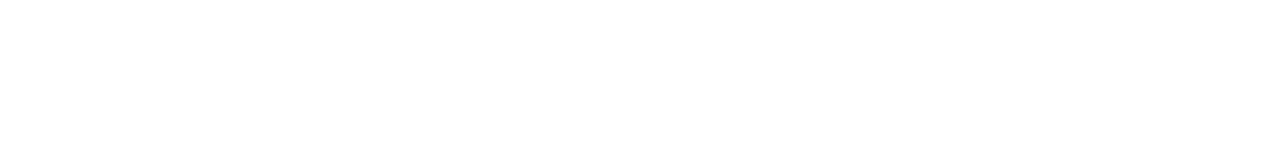
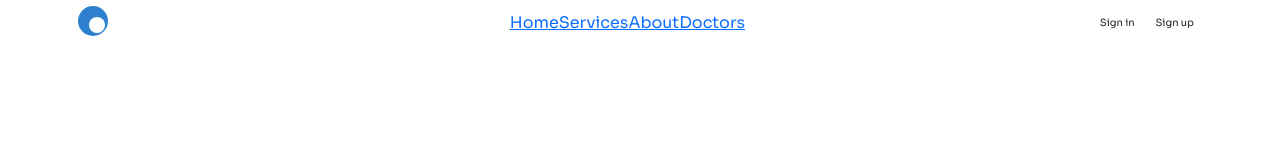
Before and after one commit to immanh/Dental-Care-Landing-Page, a plain HTML site: page index.html in a window 1280 px wide. Drawn offline with nearby package versions, Linux system fonts and the light colour scheme.

Commit message:
Set base for navbar

```diff
--- a/assets/css/global-styles.css
+++ b/assets/css/global-styles.css
@@ -0,0 +1,18 @@
+*,
+::before,
+::after {
+    box-sizing: border-box;
+}
+html {
+    font-size: 62.5%;
+}
+body {
+    font-family: "Sora", sans-serif;
+    font-size: 1.6rem;
+}
+:root {
+    /* Color */
+    --primary-color: #2e80ce;
+    --title-color: #10375c;
+    --description-color: #575f66;
+}
--- a/assets/css/reset.css
+++ b/assets/css/reset.css
@@ -0,0 +1,129 @@
+/* http://meyerweb.com/eric/tools/css/reset/
+   v2.0 | 20110126
+   License: none (public domain)
+*/
+
+html,
+body,
+div,
+span,
+applet,
+object,
+iframe,
+h1,
+h2,
+h3,
+h4,
+h5,
+h6,
+p,
+blockquote,
+pre,
+a,
+abbr,
+acronym,
+address,
+big,
+cite,
+code,
+del,
+dfn,
+em,
+img,
+ins,
+kbd,
+q,
+s,
+samp,
+small,
+strike,
+strong,
+sub,
+sup,
+tt,
+var,
+b,
+u,
+i,
+center,
+dl,
+dt,
+dd,
+ol,
+ul,
+li,
+fieldset,
+form,
+label,
+legend,
+table,
+caption,
+tbody,
+tfoot,
+thead,
+tr,
+th,
+td,
+article,
+aside,
+canvas,
+details,
+embed,
+figure,
+figcaption,
+footer,
+header,
+hgroup,
+menu,
+nav,
+output,
+ruby,
+section,
+summary,
+time,
+mark,
+audio,
+video {
+    margin: 0;
+    padding: 0;
+    border: 0;
+    font-size: 100%;
+    font: inherit;
+    vertical-align: baseline;
+}
+/* HTML5 display-role reset for older browsers */
+article,
+aside,
+details,
+figcaption,
+figure,
+footer,
+header,
+hgroup,
+menu,
+nav,
+section {
+    display: block;
+}
+body {
+    line-height: 1;
+}
+ol,
+ul {
+    list-style: none;
+}
+blockquote,
+q {
+    quotes: none;
+}
+blockquote:before,
+blockquote:after,
+q:before,
+q:after {
+    content: "";
+    content: none;
+}
+table {
+    border-collapse: collapse;
+    border-spacing: 0;
+}
--- a/index.html
+++ b/index.html
@@ -8,13 +8,94 @@
         />
         <title>Dental Care</title>
         <link
+            rel="preconnect"
+            href="https://fonts.googleapis.com"
+        />
+        <link
+            rel="preconnect"
+            href="https://fonts.gstatic.com"
+            crossorigin
+        />
+        <link
+            href="https://fonts.googleapis.com/css2?family=Sora:wght@300;400;600&display=swap"
+            rel="stylesheet"
+        />
+        <!-- Boostrap -->
+        <link
+            href="https://cdn.jsdelivr.net/npm/bootstrap@5.3.1/dist/css/bootstrap.min.css"
+            rel="stylesheet"
+            integrity="sha384-4bw+/aepP/YC94hEpVNVgiZdgIC5+VKNBQNGCHeKRQN+PtmoHDEXuppvnDJzQIu9"
+            crossorigin="anonymous"
+        />
+        <!-- Reset CSS -->
+        <link
             rel="stylesheet"
             href="./assets/css/reset.css"
         />
+        <!-- Styles CSS -->
         <link
             rel="stylesheet"
             href="./assets/css/global-styles.css"
         />
     </head>
-    <body></body>
+    <body>
+        <header class="header">
+            <div class="container">
+                <nav class="navbar">
+                    <a
+                        href="#!"
+                        class="navbar__logo-link"
+                    >
+                        <img
+                            src="./assets/img/header/logo.svg"
+                            alt="Shine smile"
+                            class="navbar__logo"
+                        />
+                    </a>
+                    <ul class="nav">
+                        <li class="nav-item">
+                            <a
+                                href="#!"
+                                class="nav-item-link"
+                                >Home</a
+                            >
+                        </li>
+                        <li class="nav-item">
+                            <a
+                                href="#!"
+                                class="nav-item-link"
+                                >Services</a
+                            >
+                        </li>
+                        <li class="nav-item">
+                            <a
+                                href="#!"
+                                class="nav-item-link"
+                                >About</a
+                            >
+                        </li>
+                        <li class="nav-item">
+                            <a
+                                href="#!"
+                                class="nav-item-link"
+                                >Doctors</a
+                            >
+                        </li>
+                    </ul>
+                    <div class="auth">
+                        <a
+                            href="#!"
+                            class="btn auth__sign-in"
+                            >Sign in</a
+                        >
+                        <a
+                            href="#!"
+                            class="btn auth__sign-up"
+                            >Sign up</a
+                        >
+                    </div>
+                </nav>
+            </div>
+        </header>
+    </body>
 </html>
```
Also changed, not shown: assets/img/header/Logo.svg (added), assets/img/header/header-1.jpg (added), assets/img/header/header-2.jpg (added).
